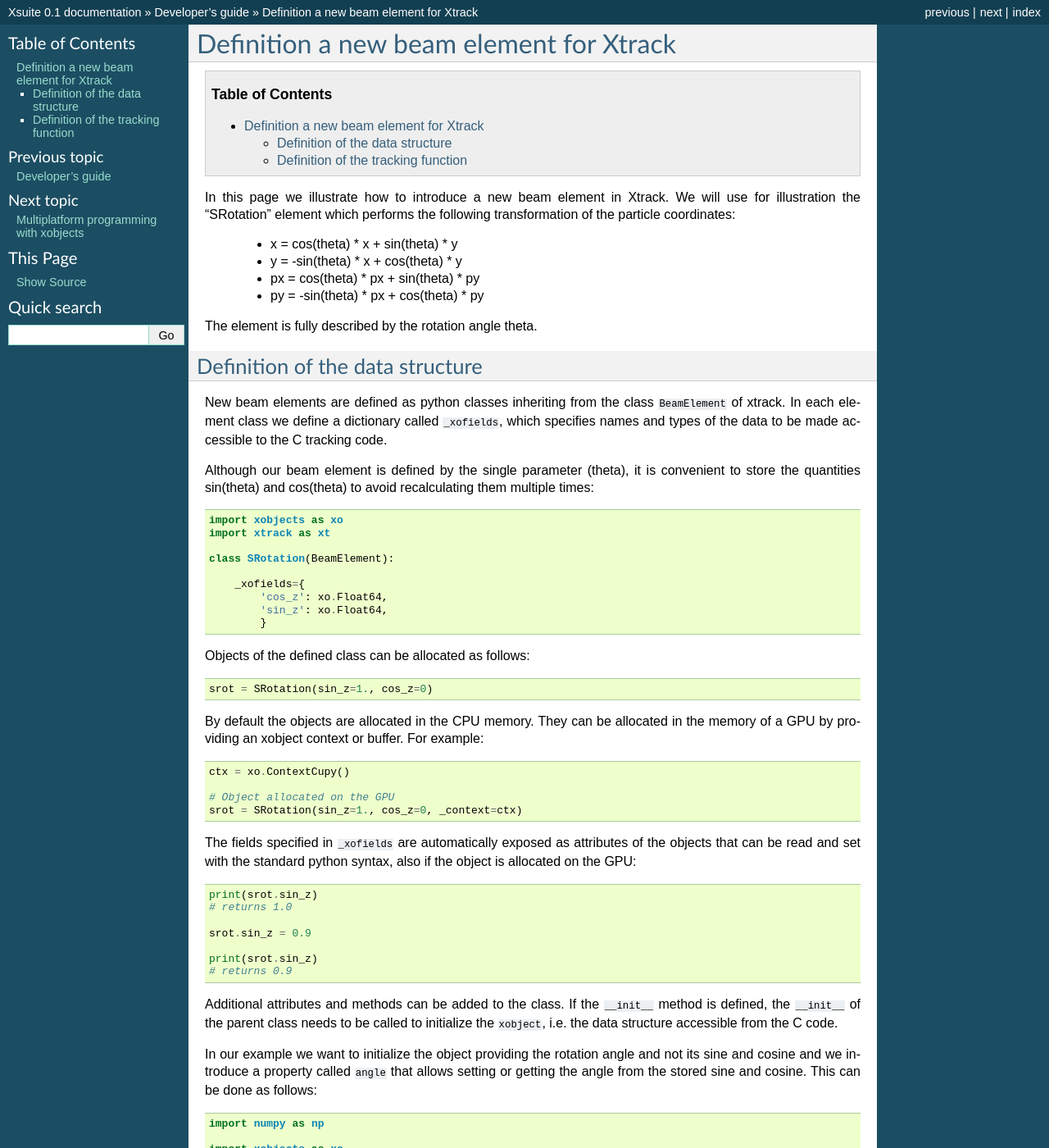
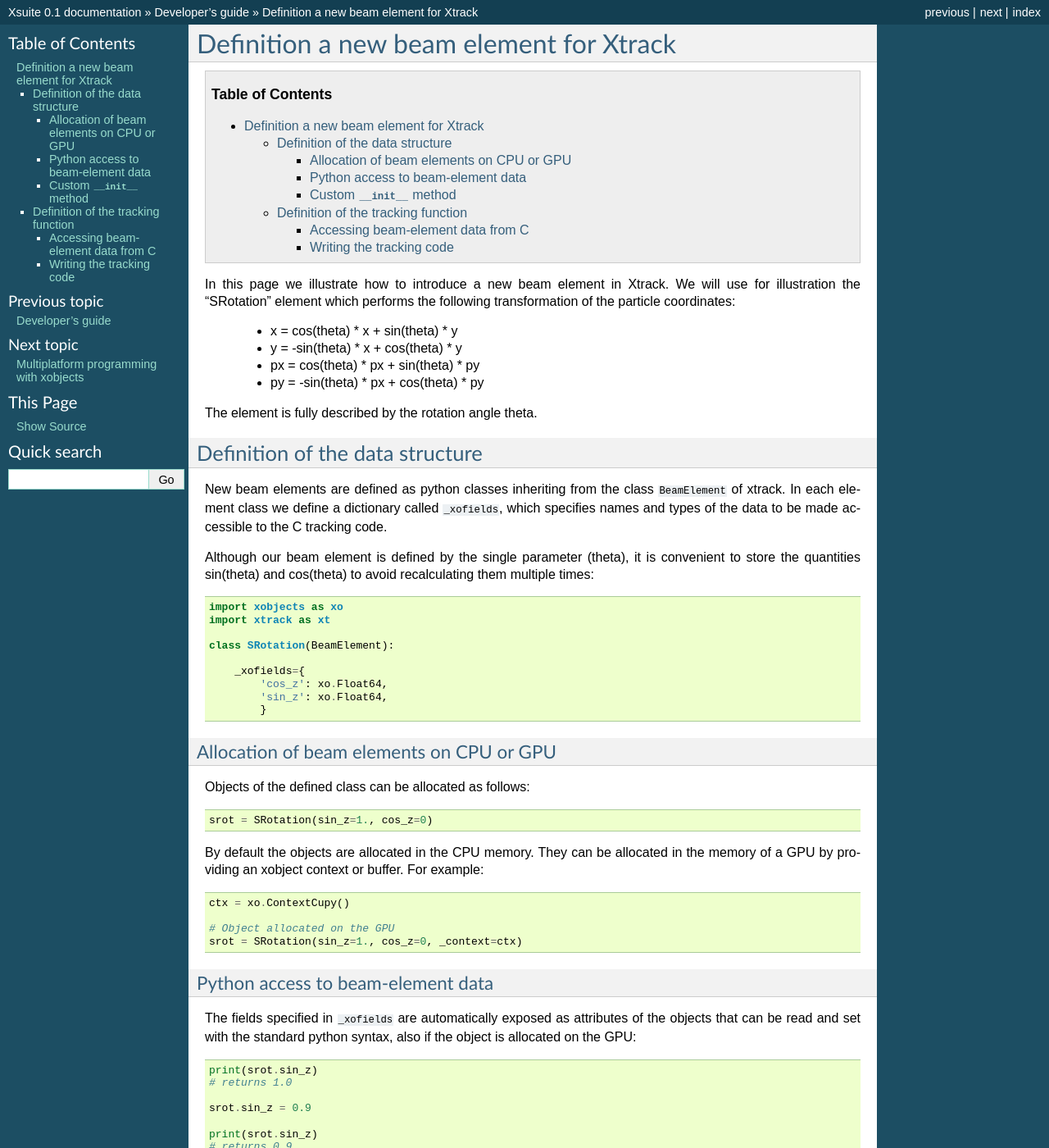
Before and after one commit to xsuite/xsuite, a Sphinx documentation site: the page built from docs/newbeamelement.rst, in a window 1280 px wide and 1400 px high. Shown: the whole window at 82% size. Built offline with Sphinx 7.4.7, drawn with Linux system fonts in a browser that asks for light colours; some of the changed text lies outside the part shown.

Commit message:
Quick push

```diff
--- a/docs/newbeamelement.rst
+++ b/docs/newbeamelement.rst
@@ -36,6 +36,9 @@ Although our beam element is defined by the single parameter (theta), it is conv
             'sin_z': xo.Float64,
             }
 
+Allocation of beam elements on CPU or GPU
+-----------------------------------------
+
 Objects of the defined class can be allocated as follows:
 
 .. code-block:: python
@@ -51,6 +54,9 @@ By default the objects are allocated in the CPU memory. They can be allocated in
     # Object allocated on the GPU
     srot = SRotation(sin_z=1., cos_z=0, _context=ctx)
 
+Python access to beam-element data
+----------------------------------
+
 The fields specified in ``_xofields`` are automatically exposed as attributes of the objects that can be read and set with the standard python syntax, also if the object is allocated on the GPU:
 
 .. code-block:: python
@@ -65,6 +71,9 @@ The fields specified in ``_xofields`` are automatically exposed as attributes of
 
 
 Additional attributes and methods can be added to the class. If the ``__init__`` method is defined, the ``__init__`` of the parent class needs to be called to initialize the ``xobject``, i.e. the data structure accessible from the C code.
+
+Custom ``__init__`` method
+--------------------------
 
 In our example we want to initialize the object providing the rotation angle and not its sine and cosine and we introduce a property called ``angle`` that allows setting or getting the angle from the stored sine and cosine. This can be done as follows:
 
@@ -98,6 +107,9 @@ In our example we want to initialize the object providing the rotation angle and
 Definition of the tracking function
 ===================================
 
+Accessing beam-element data from C
+----------------------------------
+
 The class definition from previous section automatically generates a set of functions (API) to access and manipulate in C the data spcified in ``_xofields``.
 The C API for the defined class can be inspected as follows:
 
@@ -124,7 +136,10 @@ These methods can be used to write a C header file containing the tracking code
 The method takes two arguments, the element data in a data type called ``<ElementName>Data``, i.e. ``SRotationData`` in our example and a ``LocalParticle`` which is associated to methods to set and and get the particle coordinates.
 The ``LocalParticle`` represents one particle of the particle set provided to the simulation. On CPU it is possible to change the particle pointed by the local particle by changing the index ``ipart``.
 
-For our example beam elements the tracking code is:
+Writing the tracking code
+-------------------------
+
+For our example beam elements the tracking code can be writte as follows:
 
 .. code-block:: c
 
```
Also changed, not shown: docs/singlepart.rst (line endings or trailing spaces).
